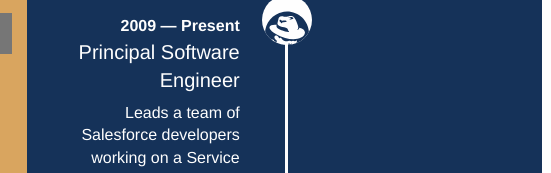
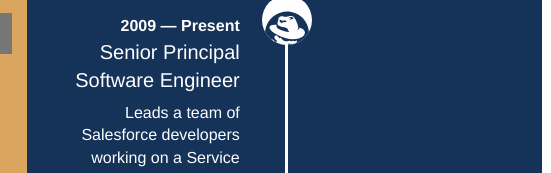
Before and after one commit to connellydev/connellydev.github.io, an Astro site: page / in a window 1280 px wide. Shown: the part 337-510 px from the top of the page, 223-774 px from the left. Built offline with nearby package versions, Linux system fonts and the light colour scheme; Astro itself is replaced by a stand-in of ours.

Commit message:
Updating title and README

```diff
--- a/src/components/Timeline.astro
+++ b/src/components/Timeline.astro
@@ -13,7 +13,7 @@
         <div class="timeline-content left">
             <p class="timeline-content-who">Red Hat</p>
             <p class="timeline-content-date">2009 &mdash; Present</p>
-            <h2 class="h5">Principal Software Engineer</h2>
+            <h2 class="h5">Senior Principal Software Engineer</h2>
             <p>
                 Leads a team of Salesforce developers working on a Service Cloud
                 implementation that started in 2009. Primary responsibilities
```
Also changed, not shown: README.md.
